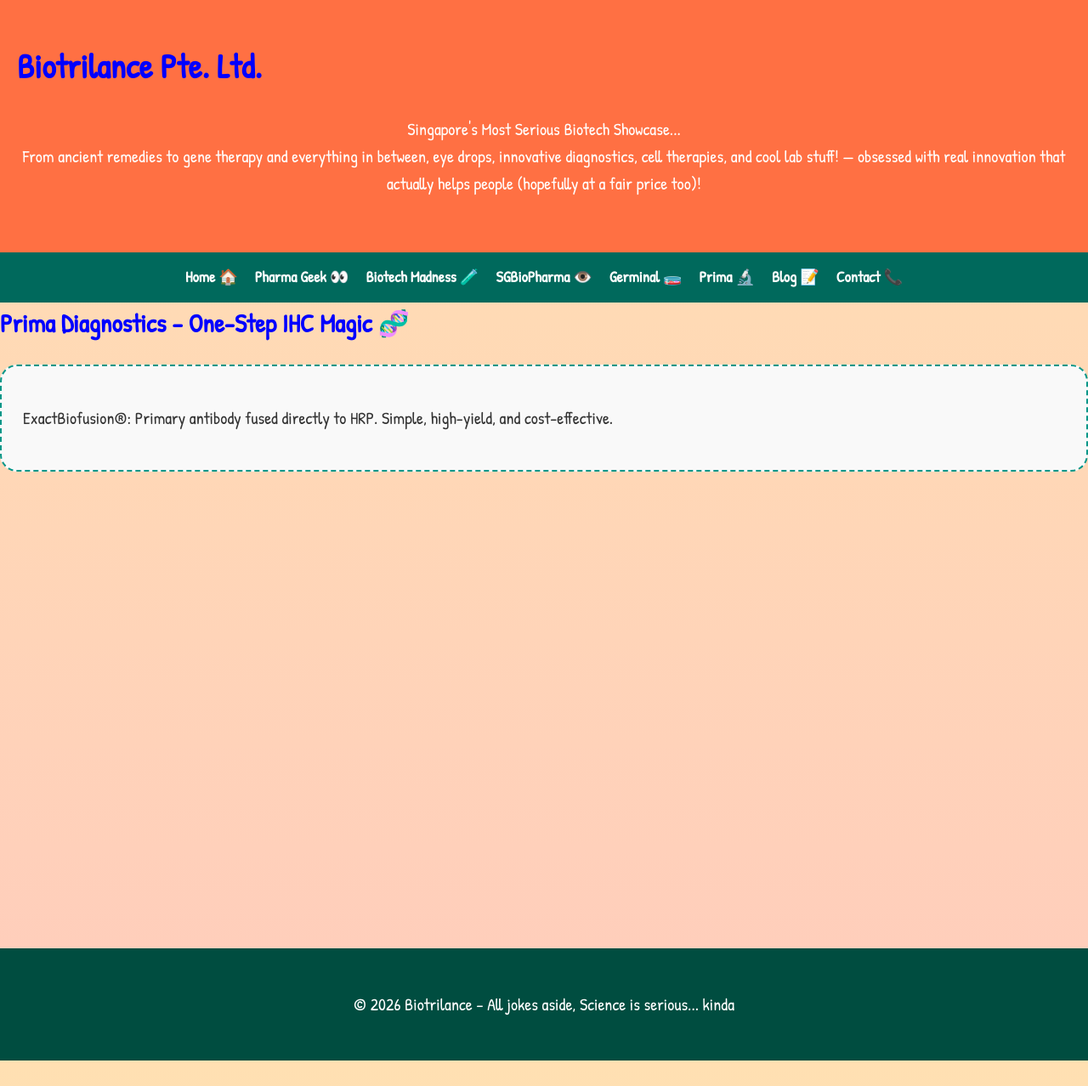
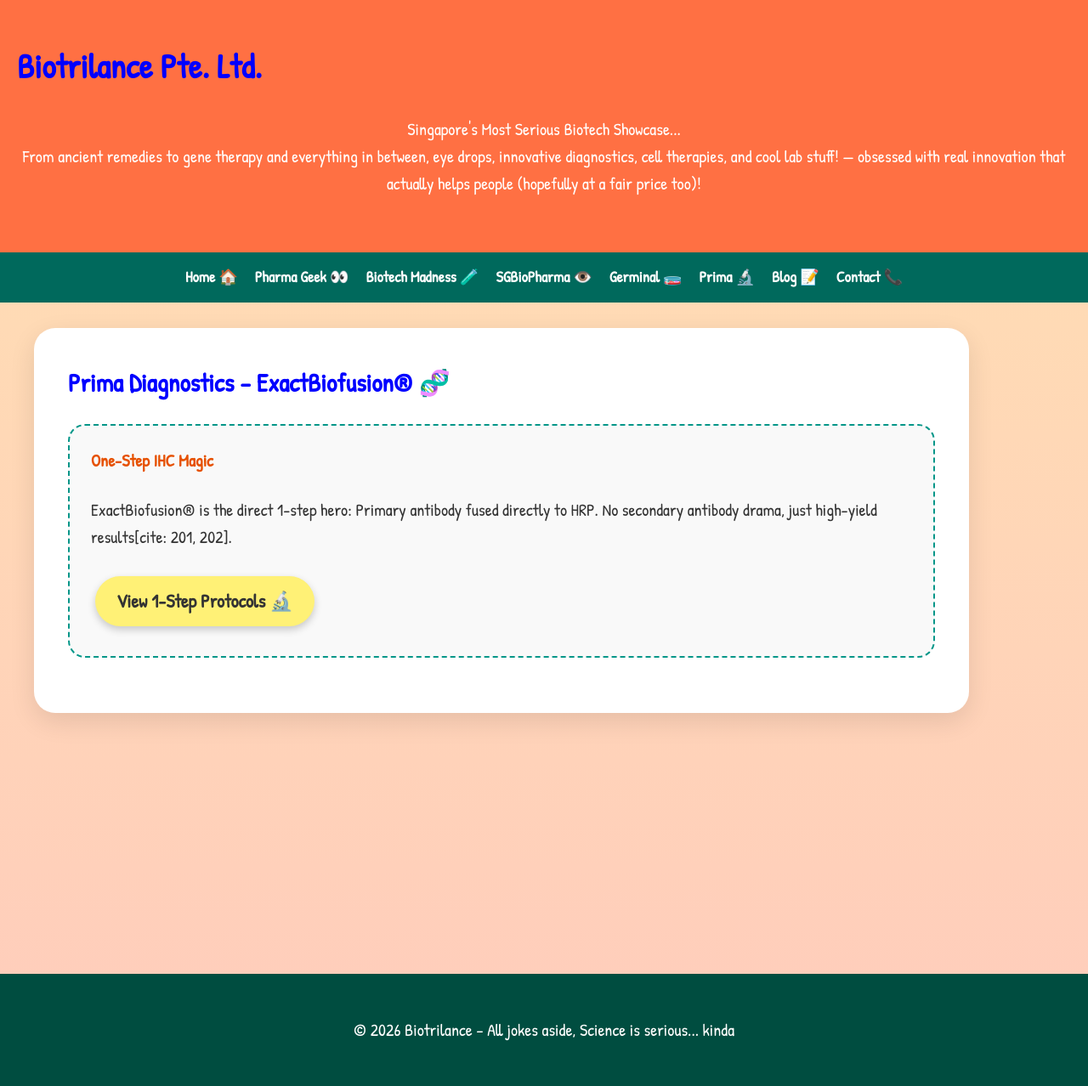
Before and after one commit to Biotrilance/biotrilance.github.io, a Jekyll site: the page built from prima-diagnostics.md, in a window 1280 px wide. Shown: the whole page at 85% size. Built offline with Jekyll 4.4.1, drawn with Linux system fonts in a browser that asks for light colours; before the commit the page ends 1248 px from its top, so only the background shows below that.

Commit message:
Update prima-diagnostics.md

```diff
--- a/prima-diagnostics.md
+++ b/prima-diagnostics.md
@@ -1,8 +1,13 @@
 ---
 layout: default
-title: Prima Diagnostics
+title: Prima Diagnostics - ExactBiofusion®
 ---
-<h2>Prima Diagnostics – One-Step IHC Magic  🧬 </h2>
-<div class="highlight-card">
-<p>ExactBiofusion®: Primary antibody fused directly to HRP. Simple, high-yield, and cost-effective.</p>
-</div>
+
+<section>
+  <h2>Prima Diagnostics – ExactBiofusion® 🧬</h2>
+  <div class="highlight-card">
+    <h4>One-Step IHC Magic</h4>
+    <p>ExactBiofusion® is the direct 1-step hero: Primary antibody fused directly to HRP. No secondary antibody drama, just high-yield results[cite: 201, 202].</p>
+    <a href="#" class="button">View 1-Step Protocols 🔬</a>
+  </div>
+</section>
```
